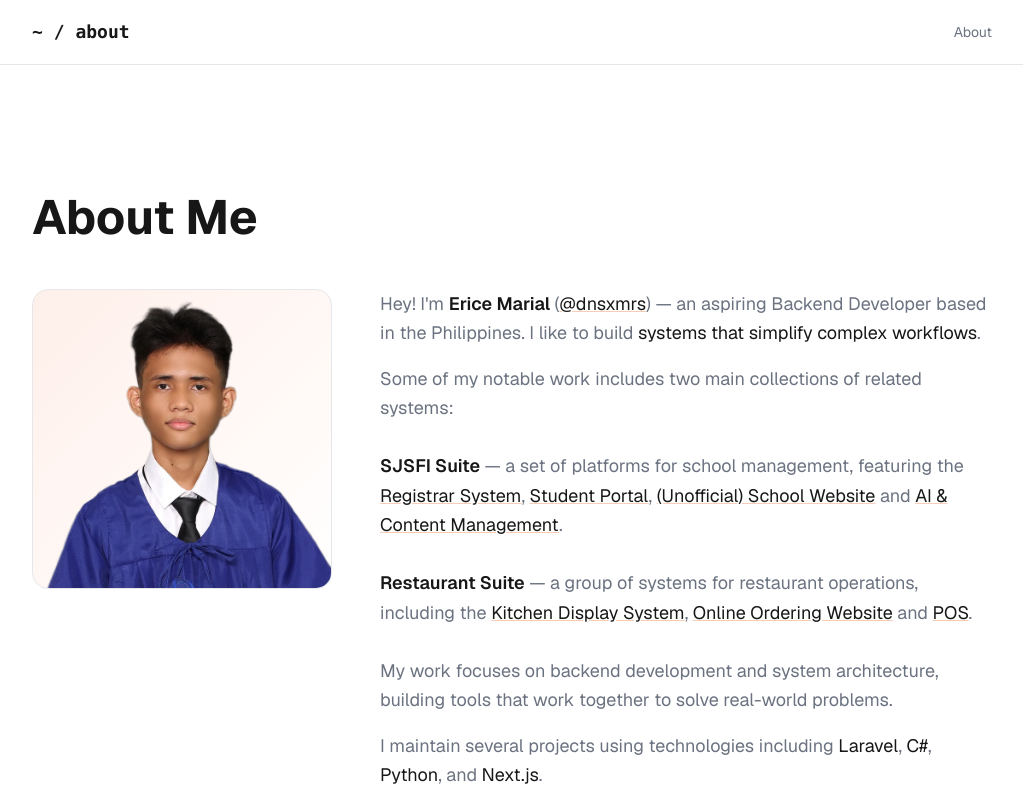
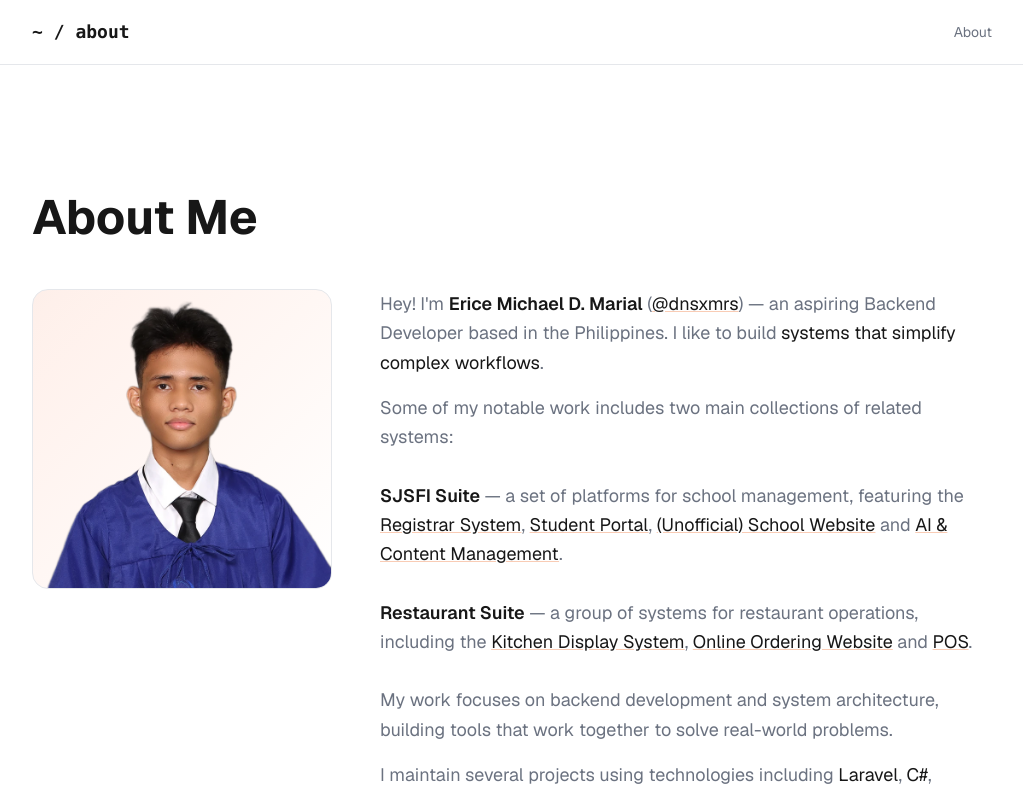
Before and after one commit to dnsxmrs/dnsxmrs-portfolio, a Next.js app: page /about in a window 1280 px wide. Shown: the top 795 px of the page, without its empty margins (128-1151 px from the left). Built offline with nearby package versions, Linux system fonts and the light colour scheme.

Commit message:
feat: update introduction name in AboutContent component

```diff
--- a/src/components/AboutContent.tsx
+++ b/src/components/AboutContent.tsx
@@ -29,7 +29,7 @@ export default function AboutContent() {
                         {/* Introduction */}
                         <div className="space-y-4">
                             <p className="text-lg text-[var(--muted-foreground)] leading-relaxed">
-                                Hey! I&apos;m <span className="text-[var(--foreground)] font-semibold">Erice Marial</span>{' '}
+                                Hey! I&apos;m <span className="text-[var(--foreground)] font-semibold">Erice Michael D. Marial</span>{' '}
                                 (
                                 <a
                                     href="https://github.com/dnsxmrs"
```
